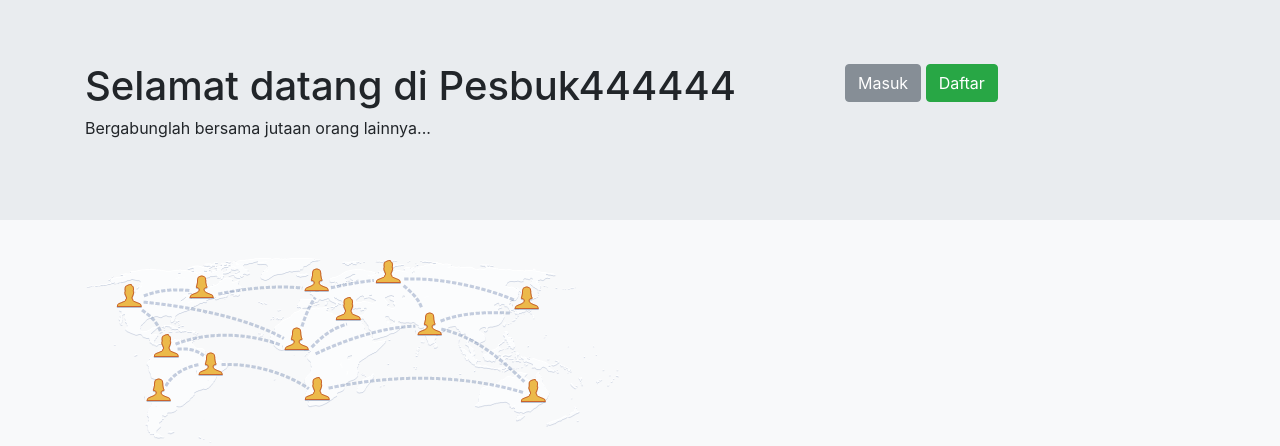
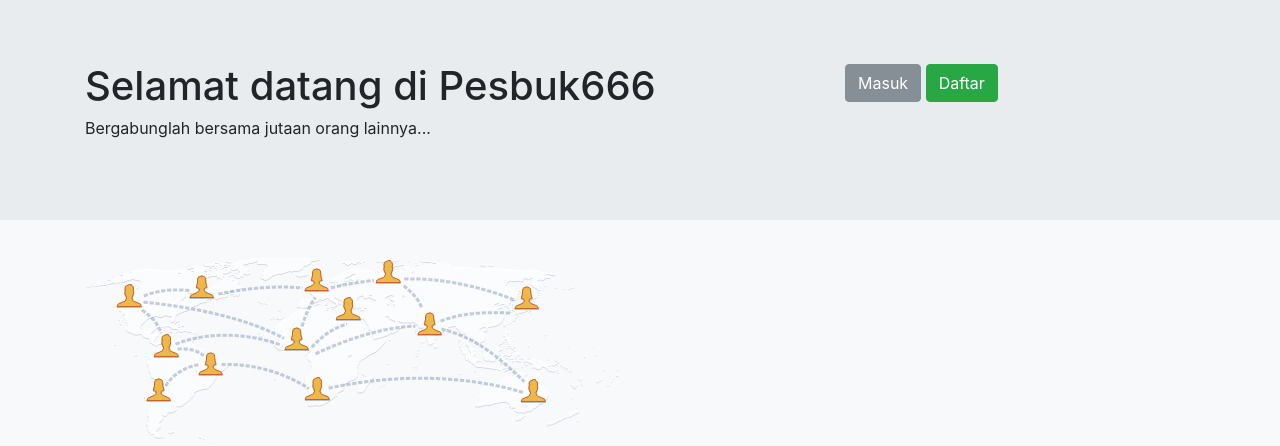
Before and after one commit to Aliang000/belajargithub, a PHP site: page / in a window 1280 px wide. Shown: the top 446 px of the page. Run offline with PHP 8.4, Linux system fonts and the light colour scheme.

Commit message:
selamat datang

```diff
--- a/index.php
+++ b/index.php
@@ -14,7 +14,7 @@
             <div class="container">
                 <div class="row">
                     <div class="col-md-8">
-                        <h1>Selamat datang di Pesbuk444444</h1>
+                        <h1>Selamat datang di Pesbuk666</h1>
                         <p>Bergabunglah bersama jutaan orang lainnya...</p>
                     </div>
                     <div class="col-md-4">
```
